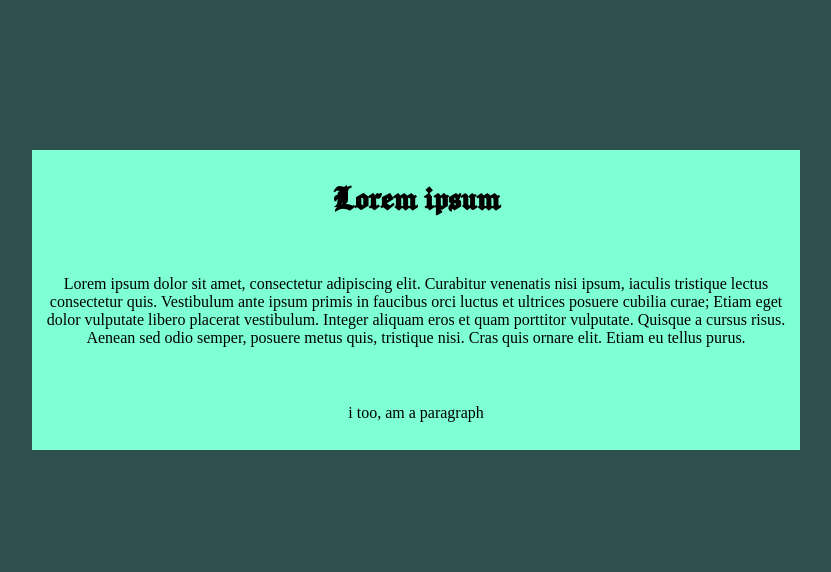
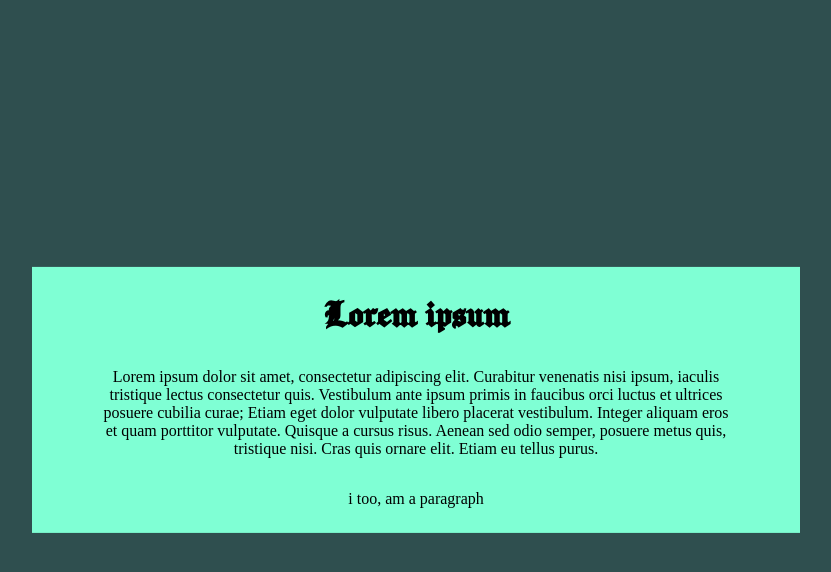
Before and after one commit to sin-hertz/swsys.gay, a plain HTML site: page index.html in a window 1280 px wide. Shown: the whole page, without its empty margins (224-1055 px from the left). Drawn offline with Linux system fonts and the light colour scheme.

Commit message:
sizes adjusted

```diff
--- a/style.css
+++ b/style.css
@@ -18,25 +18,35 @@ body {
 
 div.card {
     background-color: aquamarine;
-    min-height:300px;
-    position: relative;
+
+    position: absolute;
     top: 50%;
-    transform: translateY(50%);
+    left: 50%;
 
-    margin-inline: auto;
+    margin:0;
+    transform: translate(-50%, -50%);
+
+    padding: 2%;
+    padding-inline: 5%;
+
+
+
+
 
     display: flex;
     flex-wrap:wrap;
     justify-content: center;
     align-items: center;
+    row-gap: 2em;
 }
 
 p.card {
     text-align: center;
+    font-size: 2vh;
 }
 
 h1.card {
-    font-size:36px;
+    font-size: 5vh;
     font-family: chomsky;
 }
 
@@ -61,7 +71,7 @@ h1.card {
     }
 }
 
-@media (min-width: 1024px) {
+@media (min-width: 1280px) {
     div.card {
         width: 60%;
     }
```
